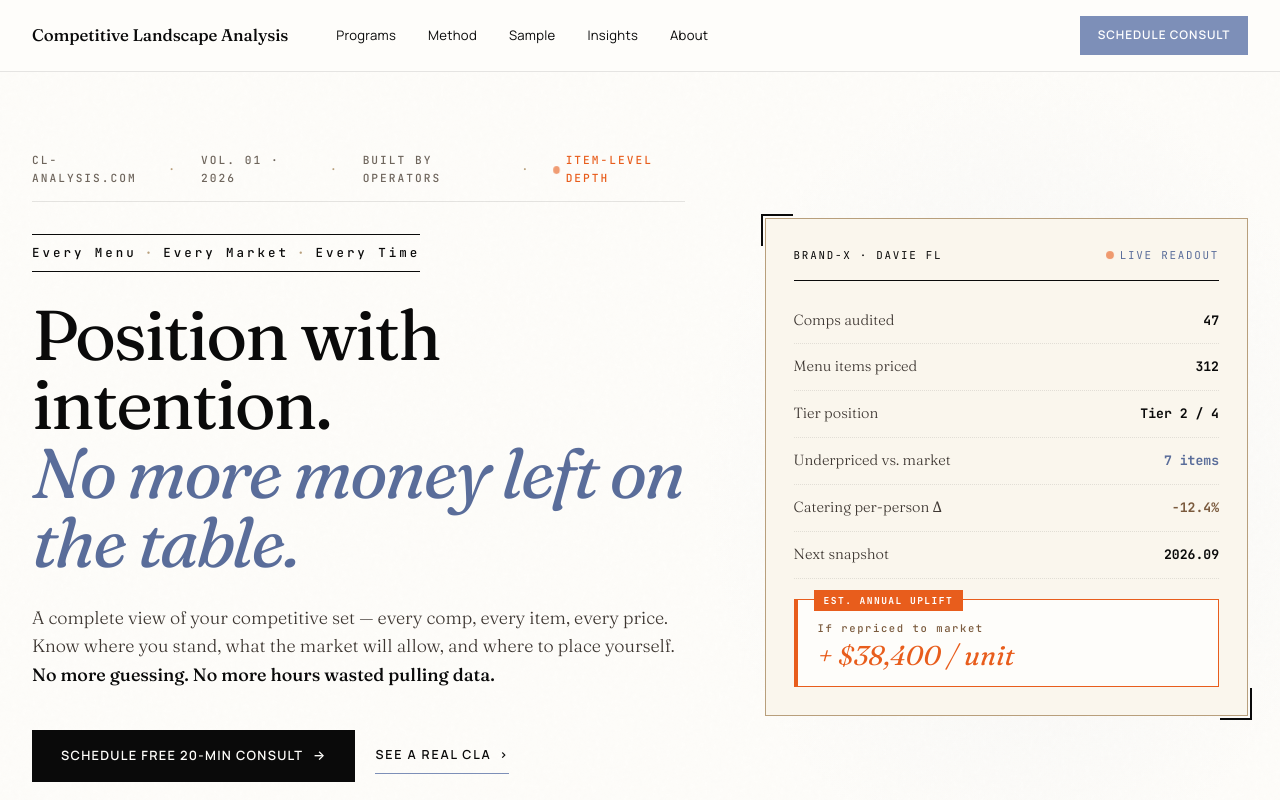
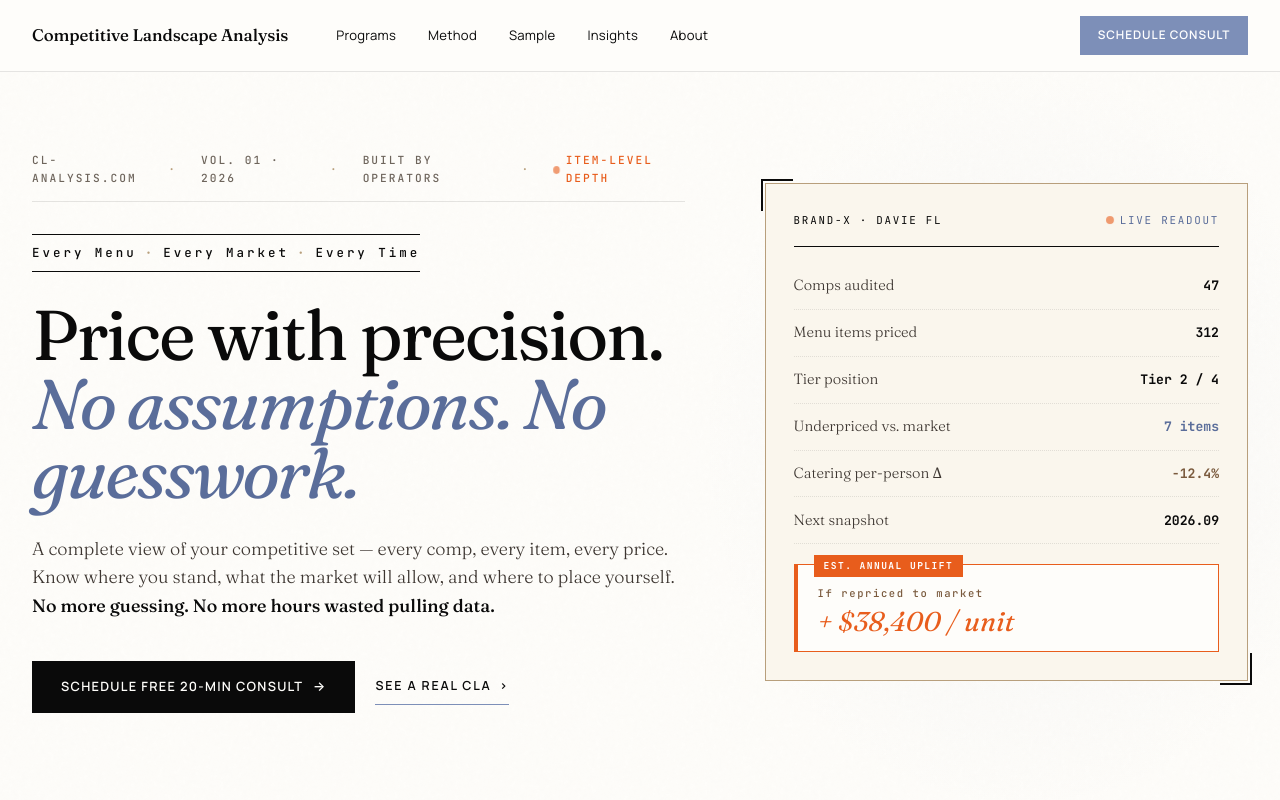
Before and after one commit to joshp205-maker/cla-website, an Astro site: page / in a window 1280 px wide. Shown: the top 800 px of the page. Built offline with nearby package versions, Linux system fonts and the light colour scheme; Astro itself is replaced by a stand-in of ours.

Commit message:
Hero: Price with precision. No assumptions. No guesswork.

```diff
--- a/src/components/Hero.astro
+++ b/src/components/Hero.astro
@@ -19,8 +19,8 @@
       </div>
 
       <h1 class="reveal d2">
-        Position with intention.<br />
-        <span class="italic">No more money left on the table.</span>
+        Price with precision.<br />
+        <span class="italic">No assumptions. No guesswork.</span>
       </h1>
 
       <p class="lead reveal d3">
```
